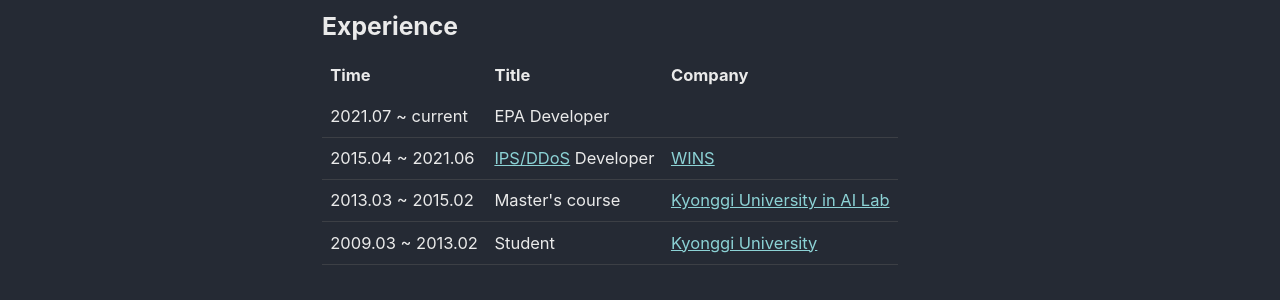
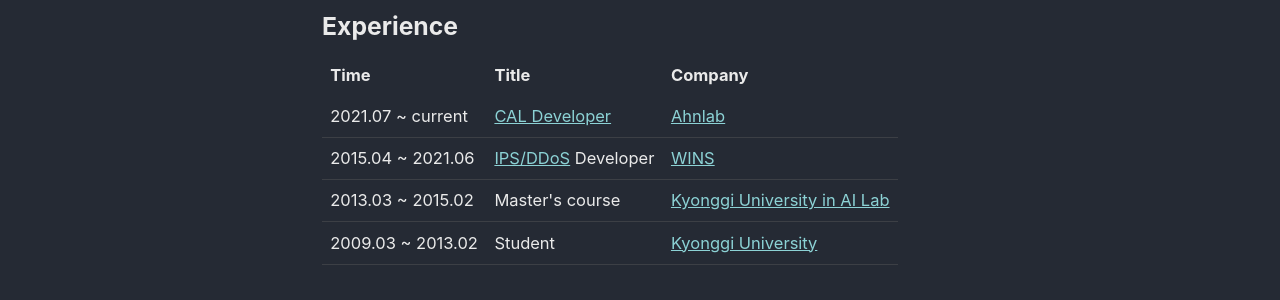
Before and after one commit to hyesuk-k/hyesuk-k.github.io, a Jekyll site: the page built from _pages/portfolio-archive.md, in a window 1280 px wide. Shown: the part 554-854 px from the top of the page. Built offline with Jekyll 4.4.1, drawn with Linux system fonts in a browser that asks for light colours; cached includes are drawn as plain includes.

Commit message:
Update portfolio-archive.md
회사 추가

```diff
--- a/_pages/portfolio-archive.md
+++ b/_pages/portfolio-archive.md
@@ -35,10 +35,10 @@ permalink: /portfolio/
             2021.07 ~ current
         </td>
         <td>
-            EPA Developer
+            <a href="https://www.ahnlab.com/kr/site/product/productView.do?prodSeq=135">CAL Developer</a>
         </td>
         <td>
-            <a> </a>
+            <a href="https://www.ahnlab.com/kr/site/main.do"> Ahnlab</a>
         </td>
     </tr>
     <tr>
```
